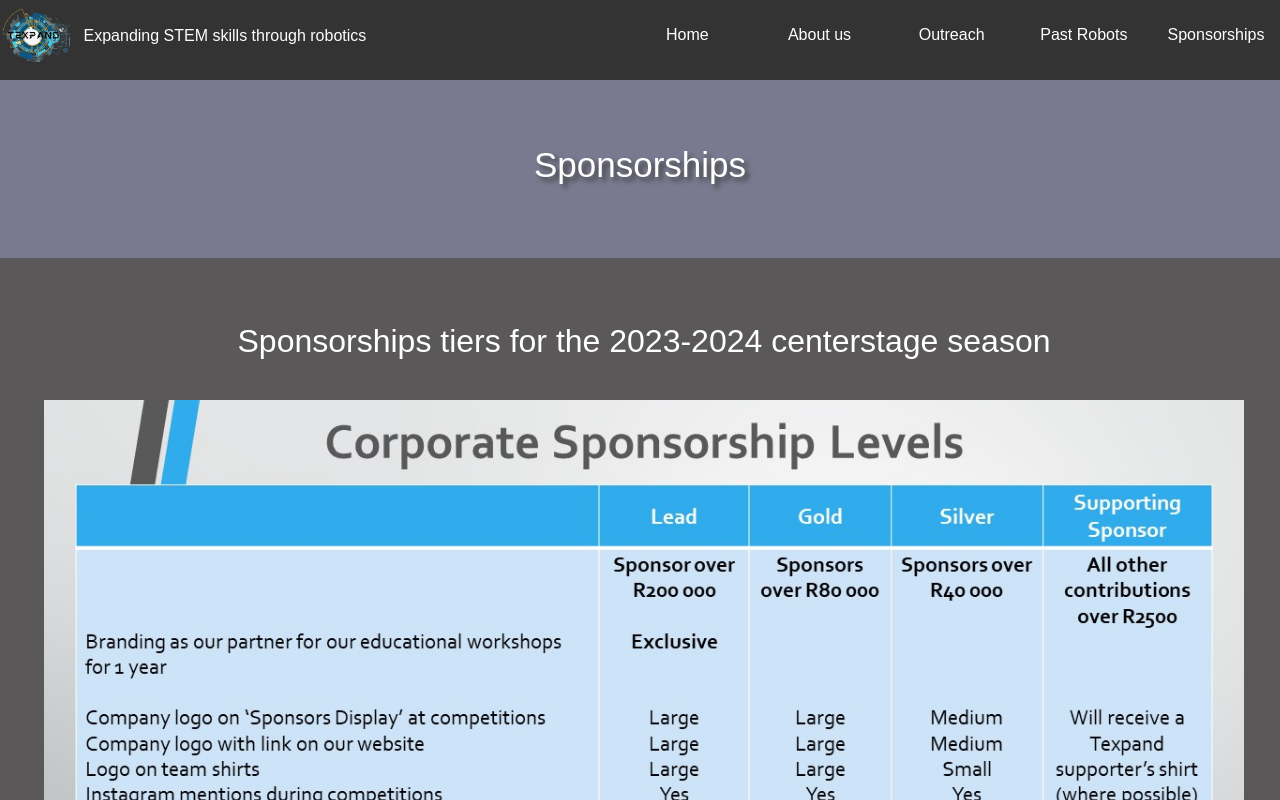
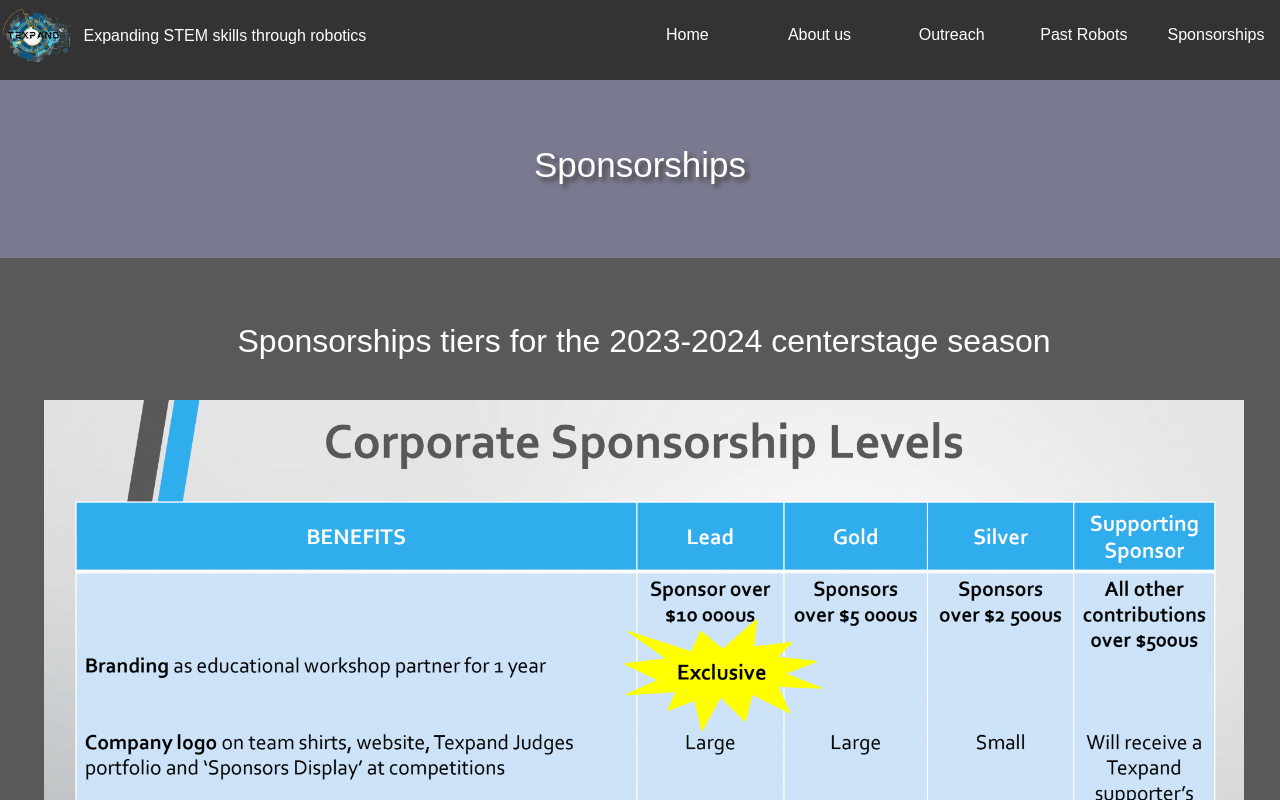
Before and after one commit to Weaponboy/Texpand_Website, a plain HTML site: page Texpand_4.html in a window 1280 px wide. Both pictures are taken after a click on the element "Sponsorships". Shown: the top 800 px of the page. Drawn offline with nearby package versions, Linux system fonts and the light colour scheme.

Commit message:
Test New Method

```diff
--- a/Texpand_4.html
+++ b/Texpand_4.html
@@ -1339,7 +1339,7 @@
 
 			<div class="row">
 				<div class="col-12 col-sm-12 col-md-12 col-xl-12">
-					<img id="sponsorSlide" src="images/Slide5.JPG" alt="">
+					<img id="sponsorSlide" src="images/Sponsor tiers.png" alt="">
 				</div>
 			</div>
 
```
Also changed, not shown: images/Sponsor tiers.png (added).
